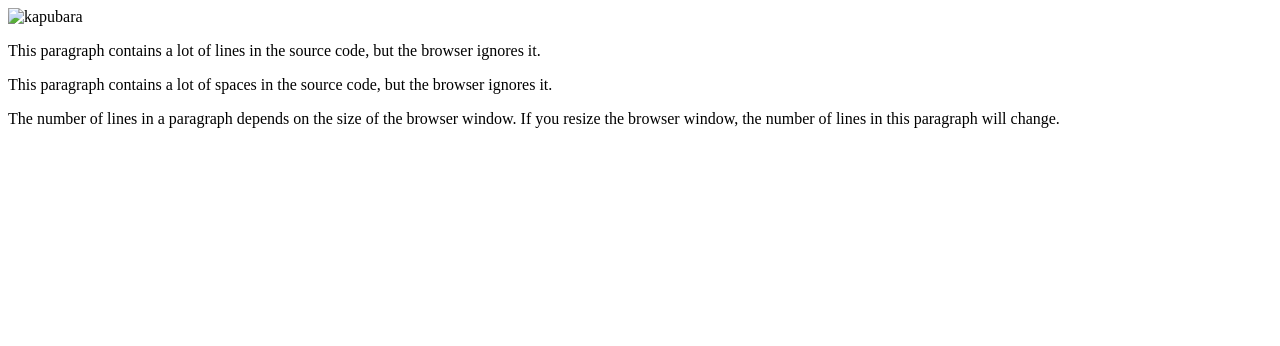
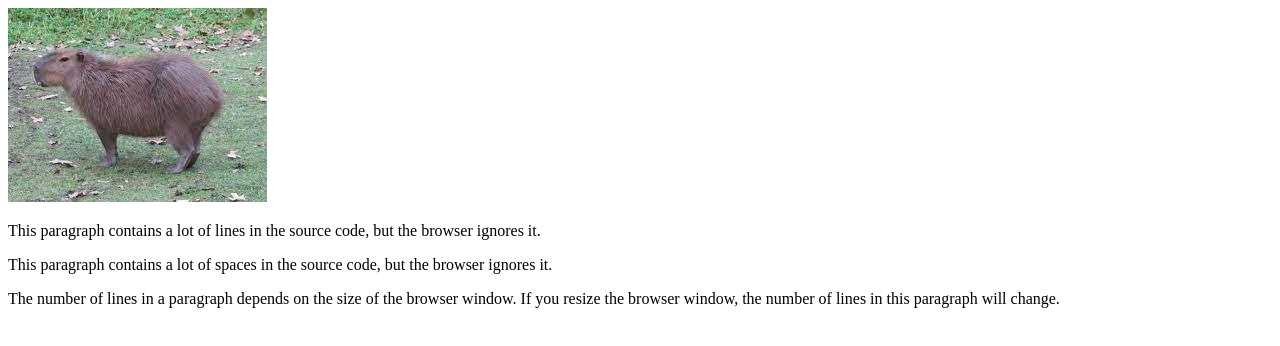
Before and after one commit to ls6nc/ls6nc.github.io, a plain HTML site: page index.html in a window 1280 px wide. Drawn offline with Linux system fonts and the light colour scheme.

Commit message:
Update index.html

```diff
--- a/index.html
+++ b/index.html
@@ -1,7 +1,7 @@
 <!DOCTYPE html>
 <html>
 <body>
-<img ="завантаження.jpg" alt="kapubara">
+<img src="завантаження.jpg" alt="kapubara">
 <p>
 This paragraph
 contains a lot of lines
```
